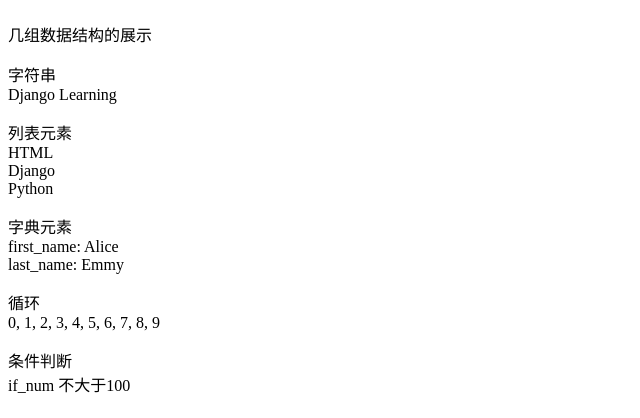
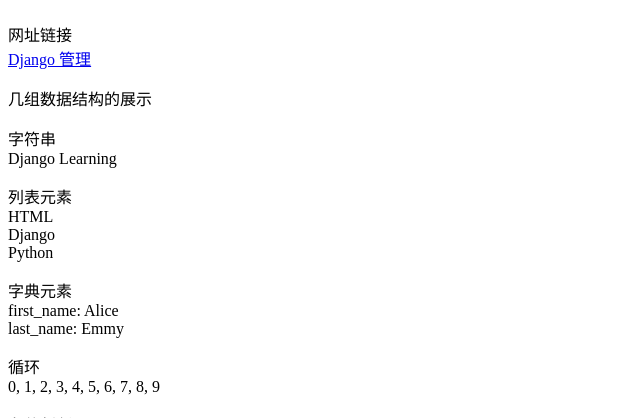
Before and after one commit to weqopy/djsite, a Django app: page / in a window 1280 px wide. Shown: the part 67-485 px from the top of the page, without its empty margins (0-640 px from the left). Run offline with Django 3.2, Linux system fonts and the light colour scheme.

Commit message:
update index.html

```diff
--- a/learn/templates/learn/index.html
+++ b/learn/templates/learn/index.html
@@ -14,7 +14,14 @@
         <div id="header">
         <h1><a>首页内容</a></h1>
         </div>
-        <p>几组数据结构的展示<br></p>
+
+        <p>
+            网址链接<br/>
+            <a href="/admin">Django 管理</a><br/>
+
+        </p>
+
+        <p>几组数据结构的展示<br/></p>
 
         <p>
             字符串<br/>
```
